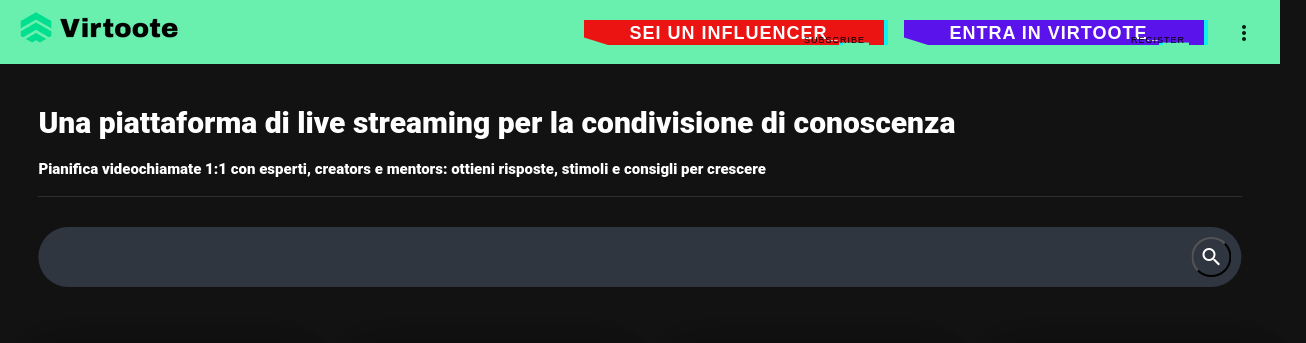
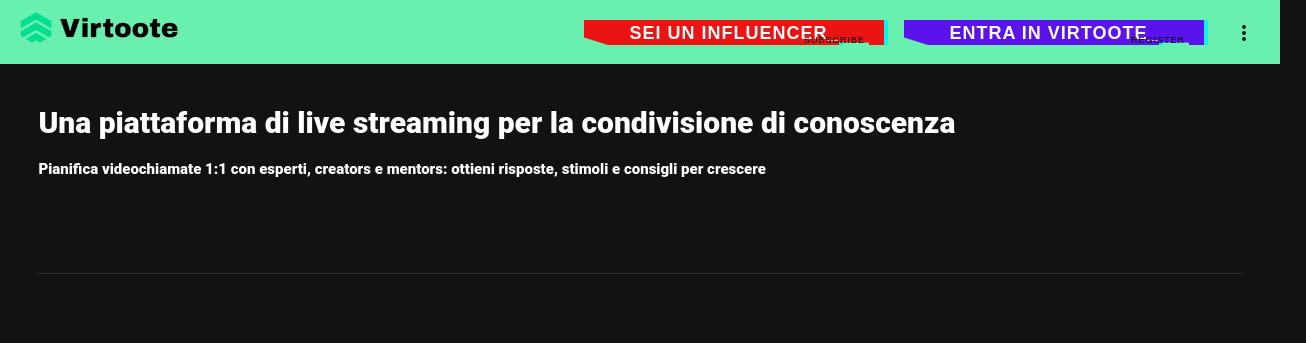
Before and after one commit to macorifice/virtoote, an Angular app: page /how-it-works in a window 1280 px wide. Before the commit this address led to /. Shown: the top 343 px of the page, 1306 px wide, since content can reach past the window. Built offline with nearby package versions, Linux system fonts and the light colour scheme.

Commit message:
add routing

```diff
--- a/src/app/app-routing.module.ts
+++ b/src/app/app-routing.module.ts
@@ -1,10 +1,18 @@
+import { PageNotFoundComponent } from './components/page-not-found/page-not-found.component';
+import { HowItWorksComponent } from './components/how-it-works/how-it-works.component';
+import { HomepageComponent } from './components/homepage/homepage.component';
 import { NgModule } from '@angular/core';
 import { RouterModule, Routes } from '@angular/router';
 
-const routes: Routes = [];
+const routes: Routes = [
+  { path: 'home', component: HomepageComponent},
+  { path: 'how-it-works', component: HowItWorksComponent },
+  { path: '',   redirectTo: '/home', pathMatch: 'full' }, // redirect to `home-component`
+  { path: '**', component: PageNotFoundComponent },  // Wildcard route for a 404 page
+];
 
 @NgModule({
   imports: [RouterModule.forRoot(routes)],
-  exports: [RouterModule]
+  exports: [RouterModule],
 })
-export class AppRoutingModule { }
+export class AppRoutingModule {}
--- a/src/app/app.component.html
+++ b/src/app/app.component.html
@@ -1,22 +1,3 @@
 <app-header></app-header>
-<div class="content" role="main">
-  <app-homepage></app-homepage>
-  <!-- <svg
-    id="clouds"
-    xmlns="http://www.w3.org/2000/svg"
-    width="2611.084"
-    height="485.677"
-    viewBox="0 0 2611.084 485.677"
-  >
-    <title>Gray Clouds Background</title>
-    <path
-      id="Path_39"
-      data-name="Path 39"
-      d="M2379.709,863.793c10-93-77-171-168-149-52-114-225-105-264,15-75,3-140,59-152,133-30,2.83-66.725,9.829-93.5,26.25-26.771-16.421-63.5-23.42-93.5-26.25-12-74-77-130-152-133-39-120-212-129-264-15-54.084-13.075-106.753,9.173-138.488,48.9-31.734-39.726-84.4-61.974-138.487-48.9-52-114-225-105-264,15a162.027,162.027,0,0,0-103.147,43.044c-30.633-45.365-87.1-72.091-145.206-58.044-52-114-225-105-264,15-75,3-140,59-152,133-53,5-127,23-130,83-2,42,35,72,70,86,49,20,106,18,157,5a165.625,165.625,0,0,0,120,0c47,94,178,113,251,33,61.112,8.015,113.854-5.72,150.492-29.764a165.62,165.62,0,0,0,110.861-3.236c47,94,178,113,251,33,31.385,4.116,60.563,2.495,86.487-3.311,25.924,5.806,55.1,7.427,86.488,3.311,73,80,204,61,251-33a165.625,165.625,0,0,0,120,0c51,13,108,15,157-5a147.188,147.188,0,0,0,33.5-18.694,147.217,147.217,0,0,0,33.5,18.694c49,20,106,18,157,5a165.625,165.625,0,0,0,120,0c47,94,178,113,251,33C2446.709,1093.793,2554.709,922.793,2379.709,863.793Z"
-      transform="translate(142.69 -634.312)"
-      fill="#eee"
-    />
-  </svg> -->
-</div>
 <router-outlet></router-outlet>
 <app-footer></app-footer>
--- a/src/app/app.module.ts
+++ b/src/app/app.module.ts
@@ -17,13 +17,17 @@ import { MatCardModule } from '@angular/material/card';
 import { MatProgressSpinnerModule } from '@angular/material/progress-spinner';
 import { MatInputModule } from '@angular/material/input';
 import { MatMenuModule } from '@angular/material/menu';
+import { HowItWorksComponent } from './components/how-it-works/how-it-works.component';
+import { PageNotFoundComponent } from './components/page-not-found/page-not-found.component';
 
 @NgModule({
   declarations: [
     AppComponent,
     HeaderComponent,
     FooterComponent,
-    HomepageComponent
+    HomepageComponent,
+    HowItWorksComponent,
+    PageNotFoundComponent
   ],
   imports: [
     BrowserModule,
--- a/src/app/components/header/header.component.html
+++ b/src/app/components/header/header.component.html
@@ -23,7 +23,7 @@
       <mat-icon>more_vert</mat-icon>
     </button>
     <mat-menu class="customize" #menu="matMenu">
-      <a mat-menu-item href="#">
+      <a routerLink="/how-it-works" mat-menu-item>
         <mat-icon>workspaces</mat-icon>
         <span>HOW IT WORKS</span>
       </a>
--- a/src/app/components/header/header.component.ts
+++ b/src/app/components/header/header.component.ts
@@ -1,6 +1,7 @@
 import { Component, OnInit } from '@angular/core';
 import { MatIconRegistry } from "@angular/material/icon";
 import { DomSanitizer } from "@angular/platform-browser";
+import { Router } from '@angular/router';
 
 @Component({
   selector: 'app-header',
@@ -12,7 +13,7 @@ export class HeaderComponent implements OnInit {
   isMobile: boolean = false;
   value = 'Clear me';
 
-  constructor(private matIconRegistry: MatIconRegistry, private domSanitizer: DomSanitizer) {
+  constructor(private matIconRegistry: MatIconRegistry, private domSanitizer: DomSanitizer, private router: Router) {
 
     this.matIconRegistry.addSvgIcon(
       "account",
--- a/src/app/components/homepage/homepage.component.html
+++ b/src/app/components/homepage/homepage.component.html
@@ -1,19 +1,6 @@
 <mat-spinner color="accent" class="center" *ngIf="loading"></mat-spinner>
 
 <div style="padding: 5%" *ngIf="!loading && isMobile">
-  <h2
-    style="font-weight: 900; line-height: 41px; font-size: 30px; color: #ffffff"
-  >
-    Una piattaforma di live streaming per la condivisione di conoscenza
-  </h2>
-  <h4
-    style="font-weight: 900; line-height: 21px; font-size: 15px; color: #ffffff"
-  >
-    Pianifica videochiamate 1:1 con esperti, creators e mentors: ottieni
-    risposte, stimoli e consigli per crescere
-  </h4>
-  <mat-divider></mat-divider>
-
   <div class="searchBox">
     <input class="searchInput" type="text" name="" placeholder="Search" />
     <button class="searchButton" href="#">
@@ -23,18 +10,6 @@
 </div>
 
 <div style="padding: 3%" *ngIf="!loading && !isMobile">
-  <h2
-    style="font-weight: 900; line-height: 41px; font-size: 30px; color: #ffffff"
-  >
-    Una piattaforma di live streaming per la condivisione di conoscenza
-  </h2>
-  <h4
-    style="font-weight: 900; line-height: 21px; font-size: 15px; color: #ffffff"
-  >
-    Pianifica videochiamate 1:1 con esperti, creators e mentors: ottieni
-    risposte, stimoli e consigli per crescere
-  </h4>
-  <mat-divider></mat-divider>
   <div class="searchBox">
     <input class="searchInput" type="text" name="" placeholder="Search" />
     <button class="searchButton" href="#">
--- /dev/null
+++ b/src/app/components/how-it-works/how-it-works.component.html
@@ -0,0 +1,28 @@
+<div style="padding: 5%" *ngIf="isMobile">
+    <h2
+      style="font-weight: 900; line-height: 41px; font-size: 30px; color: #ffffff"
+    >
+      Una piattaforma di live streaming per la condivisione di conoscenza
+    </h2>
+    <h4
+      style="font-weight: 900; line-height: 21px; font-size: 15px; color: #ffffff"
+    >
+      Pianifica videochiamate 1:1 con esperti, creators e mentors: ottieni
+      risposte, stimoli e consigli per crescere
+    </h4>
+
+  </div>
+
+  <div style="padding: 3%" *ngIf="!isMobile">
+    <h2
+      style="font-weight: 900; line-height: 41px; font-size: 30px; color: #ffffff"
+    >
+      Una piattaforma di live streaming per la condivisione di conoscenza
+    </h2>
+    <h4
+      style="font-weight: 900; line-height: 21px; font-size: 15px; color: #ffffff"
+    >
+      Pianifica videochiamate 1:1 con esperti, creators e mentors: ottieni
+      risposte, stimoli e consigli per crescere
+    </h4>
+  </div>
--- /dev/null
+++ b/src/app/components/how-it-works/how-it-works.component.ts
@@ -0,0 +1,22 @@
+import { Component, OnInit } from '@angular/core';
+
+@Component({
+  selector: 'app-how-it-works',
+  templateUrl: './how-it-works.component.html',
+  styleUrls: ['./how-it-works.component.scss']
+})
+export class HowItWorksComponent implements OnInit {
+  isMobile: boolean = false;
+  constructor() { }
+
+  ngOnInit(): void {
+    if(/Android|webOS|iPhone|iPad|iPod|BlackBerry|IEMobile|Opera Mini/i.test(navigator.userAgent)){
+      // true for mobile device
+      this.isMobile = true;
+    }else{
+      // false for not mobile device
+      this.isMobile = false;
+    }
+  }
+
+}
--- /dev/null
+++ b/src/app/components/page-not-found/page-not-found.component.html
@@ -0,0 +1 @@
+<p>page-not-found works!</p>
--- /dev/null
+++ b/src/app/components/page-not-found/page-not-found.component.ts
@@ -0,0 +1,15 @@
+import { Component, OnInit } from '@angular/core';
+
+@Component({
+  selector: 'app-page-not-found',
+  templateUrl: './page-not-found.component.html',
+  styleUrls: ['./page-not-found.component.scss']
+})
+export class PageNotFoundComponent implements OnInit {
+
+  constructor() { }
+
+  ngOnInit(): void {
+  }
+
+}
```
Also changed, not shown: src/app/components/how-it-works/how-it-works.component.scss (added), src/app/components/page-not-found/page-not-found.component.scss (added), 2 other files (tests, documents, lock files or other folders).
